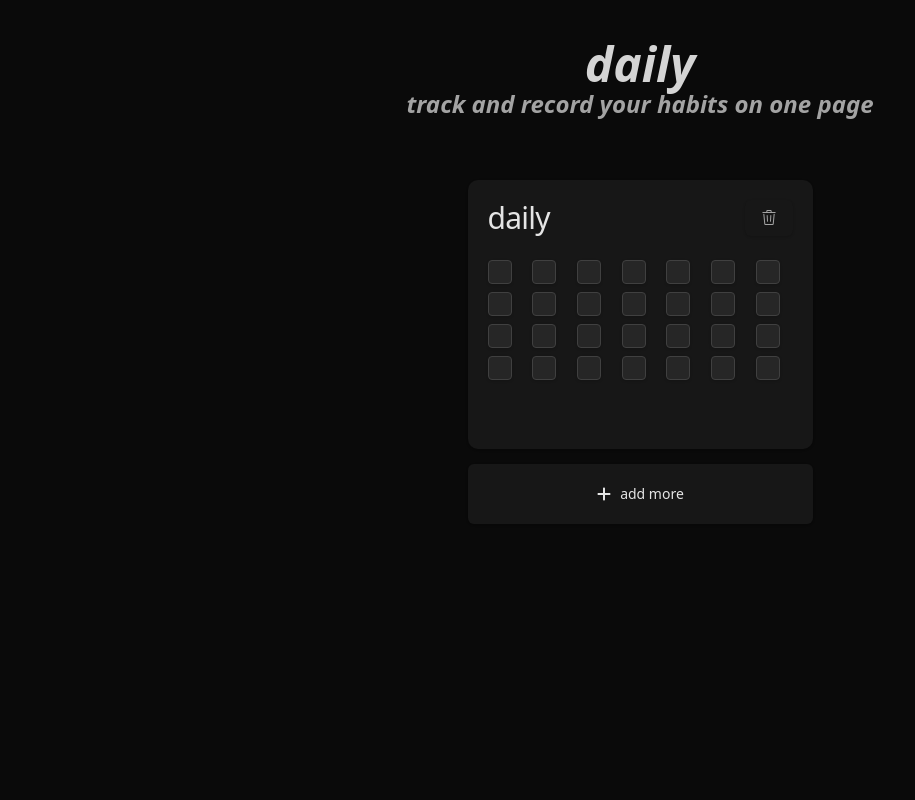
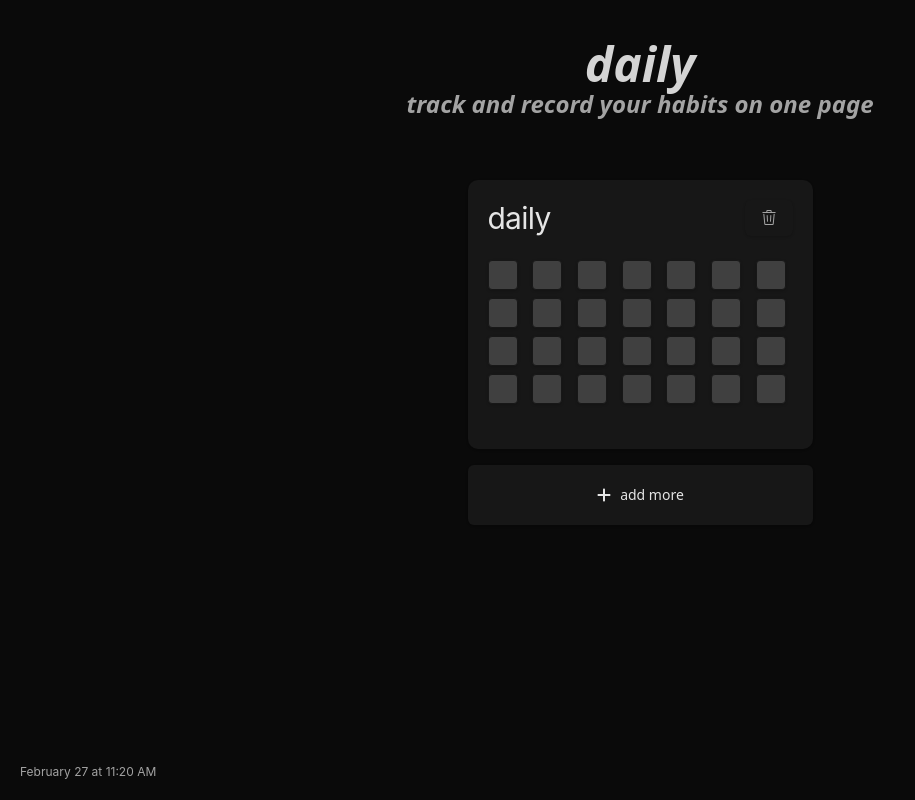
Before and after one commit to ilyastorunn/habits, a React (Vite) app: page / in a window 1280 px wide. Shown: the whole page, without its empty margins (0-915 px from the left). Built offline with nearby package versions, Linux system fonts and the light colour scheme.

Commit message:
minor updates

```diff
--- a/src/pages/Home.jsx
+++ b/src/pages/Home.jsx
@@ -10,17 +10,11 @@ import {
   DialogTitle,
   DialogFooter,
 } from "@/components/ui/dialog";
-import {
-  Tooltip,
-  TooltipContent,
-  TooltipProvider,
-  TooltipTrigger,
-} from "@/components/ui/tooltip";
+import { TooltipProvider } from "@/components/ui/tooltip";
 import { FaPlus } from "react-icons/fa6";
 import { GoTrash } from "react-icons/go";
 
 export default function Home() {
-  // ✅ Load saved cards directly from localStorage (Fix applied)
   const [cards, setCards] = useState(() => {
     const savedCards = localStorage.getItem("cards");
     return savedCards ? JSON.parse(savedCards) : [{ id: 1, title: "daily" }];
@@ -34,12 +28,10 @@ export default function Home() {
   const [editingCardId, setEditingCardId] = useState(null);
   const [editedTitle, setEditedTitle] = useState("");
 
-  // ✅ Save cards to localStorage whenever they change
   useEffect(() => {
     localStorage.setItem("cards", JSON.stringify(cards));
   }, [cards]);
 
-  // ✅ Load checked boxes from localStorage on first render
   useEffect(() => {
     const savedCheckedBoxes = localStorage.getItem("checkedBoxes");
     if (savedCheckedBoxes) {
@@ -47,14 +39,12 @@ export default function Home() {
     }
   }, []);
 
-  // ✅ Save checked boxes whenever they change
   useEffect(() => {
     if (Object.keys(checkedBoxes).length > 0) {
       localStorage.setItem("checkedBoxes", JSON.stringify(checkedBoxes));
     }
   }, [checkedBoxes]);
 
-  // ✅ Calculate days in the current month
   useEffect(() => {
     const now = new Date();
     const year = now.getFullYear();
@@ -63,7 +53,6 @@ export default function Home() {
     setDaysInMonth(days);
   }, []);
 
-  // ✅ Update time every second
   useEffect(() => {
     const updateDate = () => {
       const now = new Date();
@@ -81,13 +70,11 @@ export default function Home() {
     return () => clearInterval(interval);
   }, []);
 
-  // ✅ Open new card dialog
   const openDialog = () => {
     setIsDialogOpen(true);
     setNewCardTitle("");
   };
 
-  // ✅ Toggle checkbox state and save to localStorage
   const toggleCheckbox = (cardId, dayIndex) => {
     setCheckedBoxes((prevCheckedBoxes) => {
       const updatedCheckedBoxes = { ...prevCheckedBoxes };
@@ -103,7 +90,6 @@ export default function Home() {
     });
   };
 
-  // ✅ Add a new card
   const addCard = () => {
     if (newCardTitle.trim() === "") return;
 
@@ -112,18 +98,17 @@ export default function Home() {
         ...prevCards,
         { id: Date.now(), title: newCardTitle },
       ];
-      localStorage.setItem("cards", JSON.stringify(updatedCards)); // Save new cards
+      localStorage.setItem("cards", JSON.stringify(updatedCards));
       return updatedCards;
     });
 
     setIsDialogOpen(false);
   };
 
-  // ✅ Remove a card
   const removeCard = (id) => {
     setCards((prevCards) => {
       const updatedCards = prevCards.filter((card) => card.id !== id);
-      localStorage.setItem("cards", JSON.stringify(updatedCards)); // Save updated list
+      localStorage.setItem("cards", JSON.stringify(updatedCards));
       return updatedCards;
     });
   };
@@ -131,13 +116,11 @@ export default function Home() {
   const rowCount = Math.ceil(daysInMonth / 7);
   const cardHeight = 89 + rowCount * 45;
 
-  // ✅ Start editing a card title
   const startEditing = (id, title) => {
     setEditingCardId(id);
     setEditedTitle(title);
   };
 
-  // ✅ Save edited title
   const saveTitle = (id) => {
     if (editedTitle.trim() === "") return;
 
@@ -145,7 +128,7 @@ export default function Home() {
       const updatedCards = prevCards.map((card) =>
         card.id === id ? { ...card, title: editedTitle } : card
       );
-      localStorage.setItem("cards", JSON.stringify(updatedCards)); // Save updated titles
+      localStorage.setItem("cards", JSON.stringify(updatedCards));
       return updatedCards;
     });
 
@@ -154,7 +137,7 @@ export default function Home() {
 
   return (
     <TooltipProvider>
-      <div className="bg-neutral-950 pt-[40px] min-h-screen flex flex-col items-center">
+      <div className="bg-neutral-950 pt-[40px] min-h-screen flex flex-col items-center relative">
         <div className="text-center pb-[40px]">
           <span className="text-5xl text-neutral-300 font-semibold italic pb-[32px]">
             daily
@@ -175,7 +158,7 @@ export default function Home() {
             <Card
               key={card.id}
               style={{ height: `${cardHeight}px` }}
-              className="w-[345px] bg-neutral-900 rounded-[10px] border-none p-5 flex flex-col gap-6"
+              className="w-[345px] h-[278px] bg-neutral-900 rounded-[10px] border-none p-5 flex flex-col gap-6"
             >
               <div className="flex justify-between items-center">
                 {editingCardId === card.id ? (
@@ -189,7 +172,7 @@ export default function Home() {
                   />
                 ) : (
                   <CardTitle
-                    className="text-neutral-200 text-3xl font-normal cursor-pointer"
+                    className="text-neutral-200 text-3xl font-normal font-['Inter']"
                     onClick={() => startEditing(card.id, card.title)}
                   >
                     {card.title}
@@ -203,14 +186,13 @@ export default function Home() {
                 </Button>
               </div>
 
-              {/* ✅ ADD CHECKBOX GRID FOR DAYS HERE */}
               <div className="grid grid-cols-7 gap-2">
                 {[...Array(daysInMonth)].map((_, dayIndex) => (
                   <Checkbox
                     key={dayIndex}
                     checked={checkedBoxes[card.id]?.[dayIndex] || false}
                     onCheckedChange={() => toggleCheckbox(card.id, dayIndex)}
-                    className="w-6 h-6 bg-neutral-800 border-neutral-700 rounded cursor-pointer"
+                    className="w-[30px] h-[30px] bg-neutral-700 rounded"
                   />
                 ))}
               </div>
@@ -218,7 +200,7 @@ export default function Home() {
           ))}
         </div>
 
-        <Button className="w-[345px] h-[60px] mt-[15px]" onClick={openDialog}>
+        <Button className="w-[345px] h-[60px] my-[16px]" onClick={openDialog}>
           <FaPlus className="w-6 h-6 text-neutral-200" />
           <span className="text-neutral-200">add more</span>
         </Button>
@@ -250,6 +232,9 @@ export default function Home() {
             </DialogFooter>
           </DialogContent>
         </Dialog>
+        <div className="absolute bottom-5 left-5 text-neutral-400 text-xs font-['Inter']">
+          {currentTime}
+        </div>
       </div>
     </TooltipProvider>
   );
```
